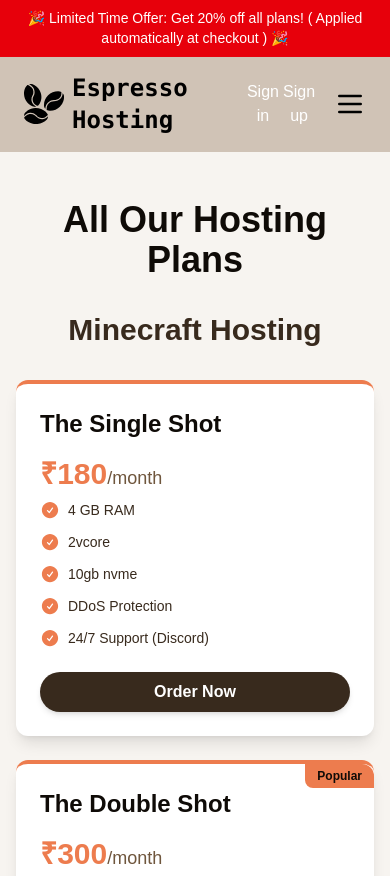
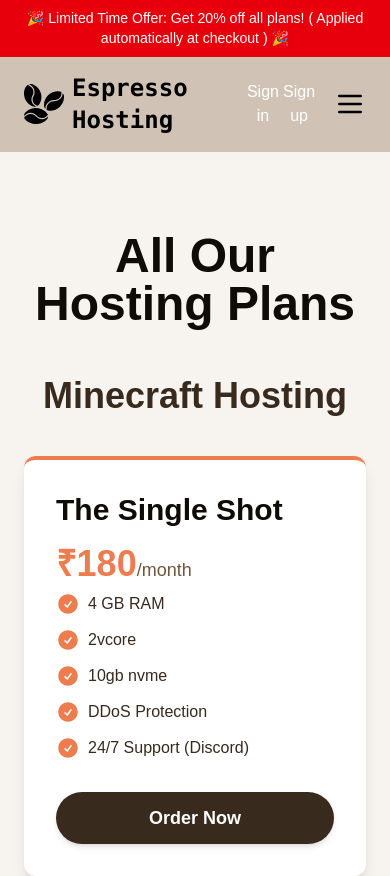
Before and after one commit to XD-coder/espressoweb-v2, a Next.js app: page /plans in a window 390 px wide. Shown: the top 876 px of the page. Built offline with nearby package versions, Linux system fonts and the light colour scheme; no server answers.

Commit message:
updated bug fix

```diff
--- a/src/app/Creating-Panel/page.tsx
+++ b/src/app/Creating-Panel/page.tsx
@@ -49,7 +49,7 @@
         <p className="text-xl text-primary-800 mb-6">Email: <span className="font-semibold text-accent-600 bg-accent-50 px-3 py-1 rounded-full">{userEmail}</span></p>
         {error && <p className="text-red-500 mt-4 p-4 bg-red-50 rounded-xl border border-red-200 animate-pulse">{error}</p>}
 
-        {showPopup && (
+        {showPopup && panelPassword && (
           <div className="fixed inset-0 bg-primary-900/70 backdrop-blur-md flex items-center justify-center z-50 animate-fadeIn">
             <div className="bg-white/95 p-10 rounded-2xl shadow-2xl max-w-md w-full mx-4 transform transition-all duration-300 scale-100 hover:scale-[1.02]">
               <h2 className="text-3xl font-extrabold mb-8 text-primary-900 bg-gradient-to-r from-primary-600 to-primary-800 bg-clip-text ">Panel Password</h2>
--- a/src/app/billing/page.tsx
+++ b/src/app/billing/page.tsx
@@ -69,17 +69,17 @@
   return (
     <div className="min-h-screen flex flex-col bg-gradient-to-br from-primary-100 to-primary-300">
       <Header />
-      <main className="flex-1 flex flex-col items-center justify-center py-8 sm:py-12 px-4">
+      <main className="flex-1 flex flex-col items-center justify-center py-12 px-4">
         <div className="w-full max-w-6xl bg-white/90 backdrop-blur-lg rounded-2xl shadow-2xl overflow-hidden transform transition-all duration-300 hover:scale-[1.01] border border-primary-200">
-          <div className="grid grid-cols-1 md:grid-cols-2 gap-6 md:gap-0">
-            <div className="p-6 sm:p-8 md:p-12 bg-gradient-to-br from-primary-50 to-primary-100 flex flex-col justify-between border-b md:border-b-0 md:border-r border-primary-200">
+          <div className="grid grid-cols-1 md:grid-cols-2 gap-0">
+            <div className="p-8 md:p-12 bg-gradient-to-br from-primary-50 to-primary-100 flex flex-col justify-between border-b md:border-b-0 md:border-r border-primary-200">
               <div>
-                <h2 className="text-3xl sm:text-4xl font-extrabold mb-6 bg-gradient-to-r from-primary-600 to-primary-800 bg-clip-text text-transparent">{plan.name}</h2>
-                <h3 className="text-xl sm:text-2xl font-semibold text-primary-800 mb-6">Features:</h3>
-                <ul className="space-y-3 sm:space-y-4 text-primary-700 text-base sm:text-lg">
+                <h2 className="text-4xl font-extrabold mb-6 bg-gradient-to-r from-primary-600 to-primary-800 bg-clip-text text-transparent">{plan.name}</h2>
+                <h3 className="text-2xl font-semibold text-primary-800 mb-6">Features:</h3>
+                <ul className="space-y-4 text-primary-700 text-lg">
                   {plan.features && plan.features.map((feature, idx) => (
                     <li key={idx} className="flex items-start">
-                      <svg className="w-5 h-5 sm:w-6 sm:h-6 text-accent-500 mr-2 sm:mr-3 flex-shrink-0 mt-1" fill="currentColor" viewBox="0 0 20 20">
+                      <svg className="w-6 h-6 text-accent-500 mr-3 flex-shrink-0 mt-1" fill="currentColor" viewBox="0 0 20 20">
                         <path fillRule="evenodd" d="M10 18a8 8 0 100-16 8 8 0 000 16zm3.707-9.293a1 1 0 00-1.414-1.414L9 10.586 7.707 9.293a1 1 0 00-1.414 1.414l2 2a1 1 0 001.414 0l4-4z" clipRule="evenodd" />
                       </svg>
                       <span className="leading-relaxed">{feature}</span>
@@ -88,17 +88,17 @@
                 </ul>
               </div>
             </div>
-            <div className="p-6 sm:p-8 md:p-12 flex flex-col justify-between bg-white">
+            <div className="p-8 md:p-12 flex flex-col justify-between bg-white">
               <div>
-                <h3 className="text-2xl sm:text-3xl font-bold text-primary-900 mb-6 sm:mb-8 bg-gradient-to-r from-primary-600 to-primary-800 bg-clip-text text-transparent">Your Bill Summary</h3>
-                <div className="space-y-4 sm:space-y-6 text-base sm:text-lg">
-                  <div className="flex justify-between items-center bg-primary-50 p-3 sm:p-4 rounded-xl border border-primary-200">
+                <h3 className="text-3xl font-bold text-primary-900 mb-8 bg-gradient-to-r from-primary-600 to-primary-800 bg-clip-text">Your Bill Summary</h3>
+                <div className="space-y-6 text-lg">
+                  <div className="flex justify-between items-center bg-primary-50 p-4 rounded-xl border border-primary-200">
                     <span className="text-primary-700 font-medium">Price:</span>
-                    <span className="text-xl sm:text-2xl font-bold text-accent-600">₹{plan.priceRs}</span>
+                    <span className="text-2xl font-bold text-accent-600">₹{plan.priceRs}</span>
                   </div>
-                  <div className="flex justify-between items-center bg-primary-100 p-4 sm:p-6 rounded-xl border-2 border-primary-300">
-                    <span className="text-primary-800 font-bold text-lg sm:text-xl">Total Amount:</span>
-                    <span className="text-2xl sm:text-3xl font-extrabold text-accent-600">₹{total}</span>
+                  <div className="flex justify-between items-center bg-primary-100 p-6 rounded-xl border-2 border-primary-300">
+                    <span className="text-primary-800 font-bold text-xl">Total Amount:</span>
+                    <span className="text-3xl font-extrabold text-accent-600">₹{total}</span>
                   </div>
                 </div>
               </div>
@@ -109,7 +109,7 @@
                       window.location.href = plan.redirect;
                     }
                   }}
-                  className="w-full mt-8 sm:mt-10 bg-accent-500 hover:bg-accent-600 text-primary-950 py-3 sm:py-4 px-6 rounded-xl font-bold text-lg sm:text-xl transition-all duration-300 transform hover:scale-[1.02] focus:outline-none focus:ring-2 focus:ring-accent-500 focus:ring-opacity-50 shadow-lg"
+                  className="w-full bg-accent-500 hover:bg-accent-600 text-white font-extrabold py-5 rounded-xl transition-all duration-300 shadow-lg transform hover:scale-[1.02] active:scale-[0.98] focus:outline-none focus:ring-4 focus:ring-accent-500 focus:ring-opacity-50 text-xl"
                 >
                   Pay with Card / UPI
                 </button>
--- a/src/app/plans/page.tsx
+++ b/src/app/plans/page.tsx
@@ -10,48 +10,46 @@
   return (
     <div className="flex flex-col min-h-screen">
       <Header />
-      <main className="flex-grow py-12 sm:py-20 bg-primary-50">
-        <div className="container mx-auto px-4 sm:px-6">
-          <h1 className="text-4xl sm:text-5xl font-bold text-primary-950 text-center mb-8 sm:mb-12">
+      <main className="flex-grow py-20 bg-primary-50">
+        <div className="container mx-auto px-6">
+          <h1 className="text-5xl font-bold text-primary-950 text-center mb-12">
             All Our Hosting Plans
           </h1>
 
           {gameCategories.map((category, categoryIndex) => (
-            <section key={categoryIndex} className="mb-12 sm:mb-16">
-              <h2 className="text-3xl sm:text-4xl font-bold text-primary-800 text-center mb-8 sm:mb-10">
+            <section key={categoryIndex} className="mb-16">
+              <h2 className="text-4xl font-bold text-primary-800 text-center mb-10">
                 {category.name} Hosting
               </h2>
-              <div className="grid grid-cols-1 md:grid-cols-2 lg:grid-cols-3 gap-6 sm:gap-8 lg:gap-10">
+              <div className="grid grid-cols-1 md:grid-cols-2 lg:grid-cols-3 gap-10">
                 {category.plans.map((plan, planIndex) => (
                   <motion.div
                     key={planIndex}
                     initial={{ opacity: 0, y: 50 }}
                     animate={{ opacity: 1, y: 0 }}
                     transition={{ duration: 0.5, delay: planIndex * 0.1 }}
-                    className="bg-white rounded-xl shadow-lg p-6 sm:p-8 transform hover:scale-105 transition-transform duration-300 border-t-4 border-accent-500 flex flex-col relative"
+                    className="bg-white rounded-xl shadow-lg p-8 transform hover:scale-105 transition-transform duration-300 border-t-4 border-accent-500 flex flex-col relative"
                   >
                     {plan.popular && (
                       <div className="absolute top-0 right-0 bg-accent-500 text-primary-950 text-xs font-bold px-3 py-1 rounded-bl-lg rounded-tr-xl">
                         Popular
                       </div>
                     )}
-                    <h3 className="text-2xl sm:text-3xl font-bold text-primary-950 mb-4">{plan.name}</h3>
+                    <h3 className="text-3xl font-bold text-primary-950 mb-4">{plan.name}</h3>
                     <p className="text-primary-700 text-lg mb-2">
-                      <span className="text-3xl sm:text-4xl font-extrabold text-accent-500">₹{plan.priceRs}</span>
+                      <span className="text-4xl font-extrabold text-accent-500">₹{plan.priceRs}</span>
                       <span className="text-primary-600">/month</span>
                     </p>
-                    <ul className="text-left text-primary-800 space-y-3 mb-6 sm:mb-8 flex-grow text-sm sm:text-base">
+                    <ul className="text-left text-primary-800 space-y-3 mb-8 flex-grow">
                       {plan.features.map((feature, featureIndex) => (
                         <li key={featureIndex} className="flex items-center">
-                          <CheckCircleIcon className="h-5 w-5 sm:h-6 sm:w-6 text-accent-500 mr-2" />
+                          <CheckCircleIcon className="h-6 w-6 text-accent-500 mr-2" />
                           <span dangerouslySetInnerHTML={{ __html: feature }} />
                         </li>
                       ))}
                     </ul>
-                    <button
-                      className="mt-auto w-full bg-primary-800 hover:bg-primary-950 text-white px-6 sm:px-8 py-2 sm:py-3 rounded-full font-semibold text-base sm:text-lg transition-all duration-300 shadow-md transform hover:scale-105"
-                      onClick={() => { router.push(`/billing?plancode=${plan.code}&catagory=${category.name}`) }}
-                    >
+                    <button className="mt-auto bg-primary-800 hover:bg-primary-950 text-white px-8 py-3 rounded-full font-semibold text-lg transition-all duration-300 shadow-md transform hover:scale-105"
+                    onClick={()=>{router.push(`/billing?plancode=${plan.code}&catagory=${category.name}`)}}>
                       Order Now
                     </button>
                   </motion.div>
--- a/src/components/Hero.tsx
+++ b/src/components/Hero.tsx
@@ -6,63 +6,65 @@
 const Hero = () => {
   return (
     <section
-      className="relative py-12 md:py-20 overflow-hidden bg-cover bg-center"
+      className="relative py-20 overflow-hidden bg-cover bg-center"
       style={{ backgroundImage: `url('/hero-bg.png')` }}
-    >
-      <motion.div className="absolute top-0 left-1/6 transform -translate-x-1/2 z-20 hidden md:block">
-        <Image src="/sign.png" alt="Hanging Sign" width={150} height={150} className="drop-shadow-lg transition-all duration-300" />
-      </motion.div>
+    ><motion.div className="absolute top-0 left-1/6 transform -translate-x-1/2 z-20 t">
+          <Image src="/sign.png" alt="Hanging Sign" width={150} height={150} className="drop-shadow-lg transition-all duration-300" />
+        </motion.div>
       <div className="absolute inset-0 bg-black opacity-50"></div>
-      <div className="container mx-auto px-4 md:px-6 flex flex-col lg:flex-row items-center justify-between relative z-10">
+      <div className="container mx-auto px-6 flex flex-col lg:flex-row items-center justify-between relative z-10">
+        {/* Content Block */}
         <motion.div
           initial={{ opacity: 0, y: 20 }}
           animate={{ opacity: 1, y: 0 }}
           transition={{ duration: 0.8, delay: 0.2 }}
-          className="lg:w-1/2 text-center lg:text-left mb-8 lg:mb-0"
+          className="lg:w-1/2 text-center lg:text-left mb-10 lg:mb-0"
         >
-          <h1 className="text-4xl sm:text-5xl lg:text-6xl font-bold text-white leading-tight mb-4">
+          <h1 className="text-5xl lg:text-6xl font-bold text-white leading-tight mb-4">
             Experience <span className="text-accent-600">Blazing-Fast</span> Game Hosting
           </h1>
-          <p className="text-lg sm:text-xl text-gray-200 mb-6 sm:mb-8">
+          <p className="text-xl text-gray-200 mb-8">
             Unleash the full potential of your gaming community with our high-performance, reliable, and affordable servers.
           </p>
           <div className="flex flex-col sm:flex-row justify-center lg:justify-start space-y-4 sm:space-y-0 sm:space-x-4">
             <Link
               href="/plans"
-              className="bg-accent-500 hover:bg-accent-600 text-primary-950 px-6 sm:px-8 py-3 rounded-full font-semibold text-base sm:text-lg transition-all duration-300 shadow-lg transform hover:scale-105"
+              className="bg-accent-500 hover:bg-accent-600 text-primary-950 px-8 py-3 rounded-full font-semibold text-lg transition-all duration-300 shadow-lg transform hover:scale-105"
             >
               View Our Plans
             </Link>
             <Link
               href="/about"
-              className="bg-transparent border-2 border-primary-500 text-primary-500 px-6 sm:px-8 py-3 rounded-full font-semibold text-base sm:text-lg transition-all duration-300 hover:bg-primary-500 hover:text-white transform hover:scale-105"
+              className="bg-transparent border-2 border-primary-500 text-primary-500 px-8 py-3 rounded-full font-semibold text-lg transition-all duration-300 hover:bg-primary-500 hover:text-white transform hover:scale-105"
             >
               Learn More
             </Link>
           </div>
         </motion.div>
 
+        {/* Image Block */}
         <motion.div
           initial={{ opacity: 0, x: 20 }}
           animate={{ opacity: 1, x: 0 }}
           transition={{ duration: 0.8, delay: 0.4 }}
-          className="lg:w-1/2 flex justify-center px-4 sm:px-0"
+          className="lg:w-1/2 flex justify-center"
         >
           <Image
-            src="/hero-image.gif"
+            src="/hero-image.gif" // Placeholder image
             alt="Gaming Server Setup"
             width={600}
             height={400}
-            className="rounded-lg shadow-2xl transform rotate-3 hover:rotate-0 transition-transform duration-500 w-full max-w-lg lg:max-w-xl"
+            className="rounded-lg shadow-2xl transform rotate-3 hover:rotate-0 transition-transform duration-500"
           />
         </motion.div>
       </div>
 
+      {/* Background Elements (Coffee Beans) */}
       <motion.div
         initial={{ opacity: 0, scale: 0.5 }}
         animate={{ opacity: 0.2, scale: 1 }}
         transition={{ duration: 1.5, repeat: Infinity, repeatType: "reverse" }}
-        className="absolute top-10 left-10 opacity-20 hidden md:block"
+        className="absolute top-10 left-10 opacity-20"
       >
         <Image src="/coffee-bean.svg" alt="Coffee Bean" width={80} height={80} />
       </motion.div>
@@ -70,7 +72,7 @@
         initial={{ opacity: 0, scale: 0.5 }}
         animate={{ opacity: 0.2, scale: 1 }}
         transition={{ duration: 1.8, delay: 0.5, repeat: Infinity, repeatType: "reverse" }}
-        className="absolute bottom-20 right-20 opacity-20 hidden md:block"
+        className="absolute bottom-20 right-20 opacity-20"
       >
         <Image src="/coffee-bean.svg" alt="Coffee Bean" width={100} height={100} />
       </motion.div>
```
